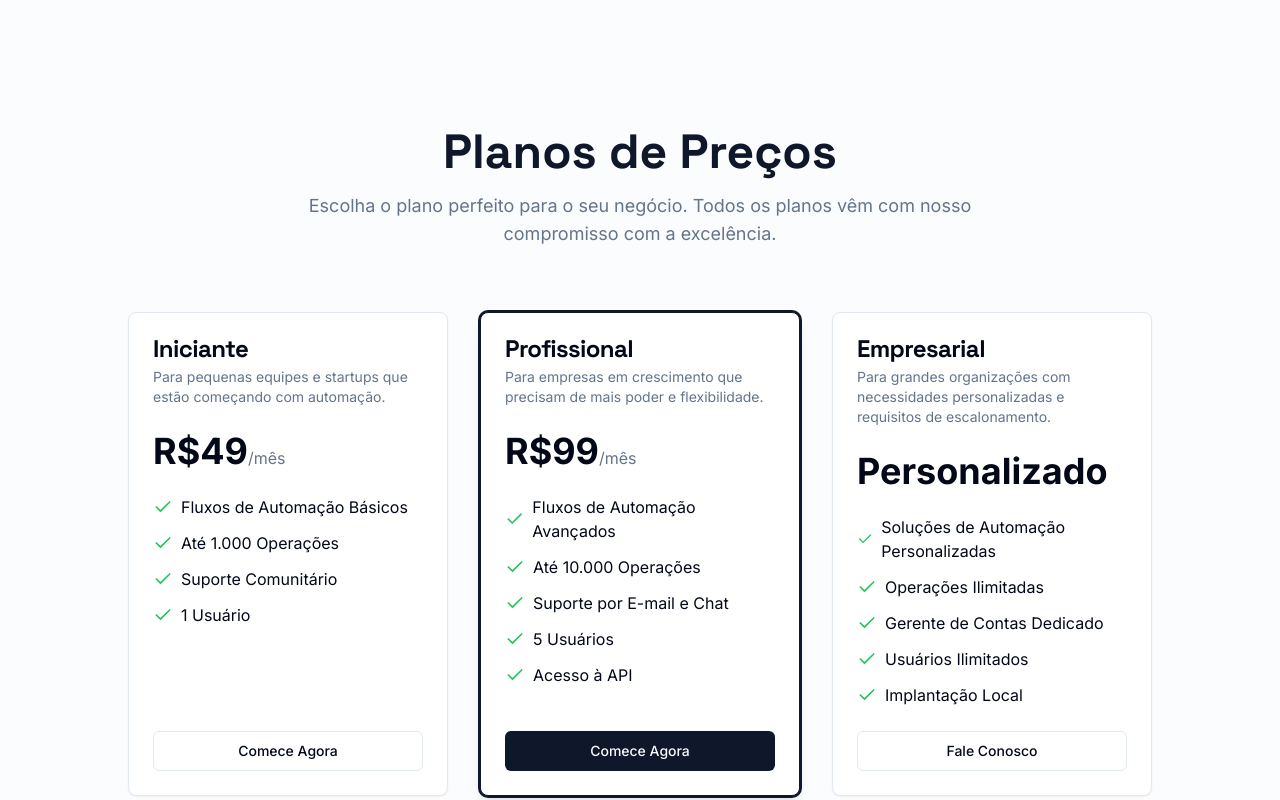
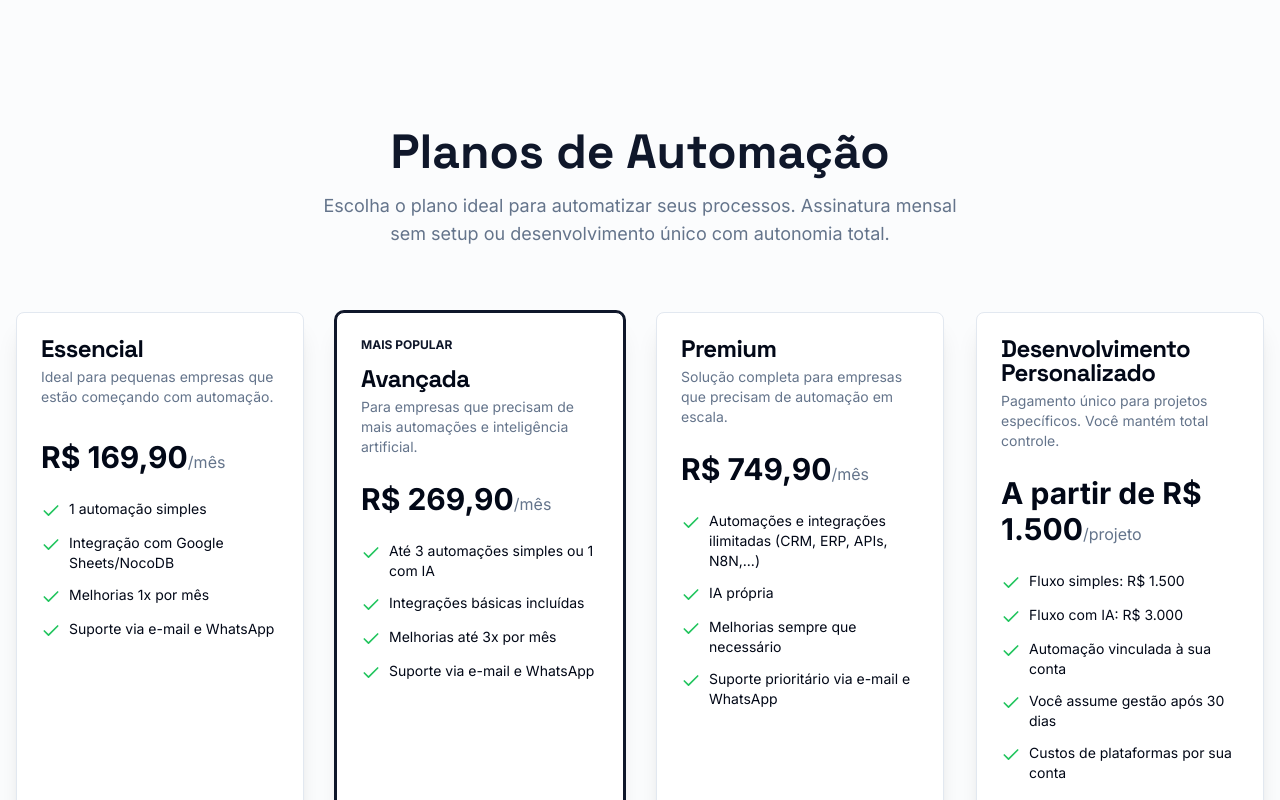
Before and after one commit to leiomandigital/lp_meca_automace_, a React (Vite) app: page / in a window 1280 px wide. Shown: the part 1640-2440 px from the top of the page. Built offline with nearby package versions, Linux system fonts and the light colour scheme.

Commit message:
Ajustado os planos

```diff
--- a/src/components/about-section.tsx
+++ b/src/components/about-section.tsx
@@ -63,7 +63,7 @@ export function AboutSection() {
             <img
               src="/automacao-processos.jpg"
               alt="Automação de processos empresariais"
-              className="rounded-lg shadow-2xl object-cover aspect-[3/2] w-full h-auto"
+              className="rounded-lg shadow-xl hover:shadow-2xl transition-shadow duration-300 object-cover aspect-[3/2] w-full h-auto"
             />
           </div>
         </div>
--- a/src/components/plans-section.tsx
+++ b/src/components/plans-section.tsx
@@ -12,85 +12,117 @@ import { cn } from "@/lib/utils";
 
 const plans = [
   {
-    name: "Iniciante",
-    price: "R$49",
+    name: "Essencial",
+    price: "R$ 169,90",
     pricePeriod: "/mês",
-    description: "Para pequenas equipes e startups que estão começando com automação.",
+    description:
+      "Ideal para pequenas empresas que estão começando com automação.",
     features: [
-      "Fluxos de Automação Básicos",
-      "Até 1.000 Operações",
-      "Suporte Comunitário",
-      "1 Usuário",
+      "1 automação simples",
+      "Integração com Google Sheets/NocoDB",
+      "Melhorias 1x por mês",
+      "Suporte via e-mail e WhatsApp",
     ],
     isPopular: false,
+    isSubscription: true,
   },
   {
-    name: "Profissional",
-    price: "R$99",
+    name: "Avançada",
+    price: "R$ 269,90",
     pricePeriod: "/mês",
-    description: "Para empresas em crescimento que precisam de mais poder e flexibilidade.",
+    description:
+      "Para empresas que precisam de mais automações e inteligência artificial.",
     features: [
-      "Fluxos de Automação Avançados",
-      "Até 10.000 Operações",
-      "Suporte por E-mail e Chat",
-      "5 Usuários",
-      "Acesso à API",
+      "Até 3 automações simples ou 1 com IA",
+      "Integrações básicas incluídas",
+      "Melhorias até 3x por mês",
+      "Suporte via e-mail e WhatsApp",
     ],
     isPopular: true,
+    isSubscription: true,
   },
   {
-    name: "Empresarial",
-    price: "Personalizado",
-    pricePeriod: "",
-    description: "Para grandes organizações com necessidades personalizadas e requisitos de escalonamento.",
+    name: "Premium",
+    price: "R$ 749,90",
+    pricePeriod: "/mês",
+    description:
+      "Solução completa para empresas que precisam de automação em escala.",
     features: [
-      "Soluções de Automação Personalizadas",
-      "Operações Ilimitadas",
-      "Gerente de Contas Dedicado",
-      "Usuários Ilimitados",
-      "Implantação Local",
+      "Automações e integrações ilimitadas (CRM, ERP, APIs, N8N,...)",
+      "IA própria",
+      "Melhorias sempre que necessário",
+      "Suporte prioritário via e-mail e WhatsApp",
     ],
     isPopular: false,
+    isSubscription: true,
+  },
+  {
+    name: "Desenvolvimento Personalizado",
+    price: "A partir de R$ 1.500",
+    pricePeriod: "/projeto",
+    description:
+      "Pagamento único para projetos específicos. Você mantém total controle.",
+    features: [
+      "Fluxo simples: R$ 1.500",
+      "Fluxo com IA: R$ 3.000",
+      "Automação vinculada à sua conta",
+      "Você assume gestão após 30 dias",
+      "Custos de plataformas por sua conta",
+    ],
+    isPopular: false,
+    isSubscription: false,
   },
 ];
 
 export function PlansSection() {
   return (
-    <section id="plans" className="py-24 sm:py-32 bg-secondary/30 overflow-hidden">
+    <section
+      id="plans"
+      className="py-24 sm:py-32 bg-secondary/30 overflow-hidden"
+    >
       <div className="container mx-auto px-4">
         <div className="text-center mb-16">
           <h2 className="font-headline text-4xl font-bold text-primary sm:text-5xl">
-            Planos de Preços
+            Planos de Automação
           </h2>
           <p className="mt-4 max-w-2xl mx-auto text-lg text-muted-foreground">
-            Escolha o plano perfeito para o seu negócio. Todos os planos vêm com nosso
-            compromisso com a excelência.
+            Escolha o plano ideal para automatizar seus processos. Assinatura
+            mensal sem setup ou desenvolvimento único com autonomia total.
           </p>
         </div>
 
-        <div className="grid grid-cols-1 md:grid-cols-2 lg:grid-cols-3 gap-8 max-w-5xl mx-auto">
+        <div className="grid grid-cols-1 md:grid-cols-2 lg:grid-cols-4 gap-8 max-w-7xl mx-auto">
           {plans.map((plan) => (
             <Card
               key={plan.name}
               className={cn(
-                "flex flex-col",
-                plan.isPopular && "border-primary ring-2 ring-primary shadow-lg"
+                "flex flex-col shadow-xl hover:shadow-2xl transition-shadow duration-300",
+                plan.isPopular && "border-primary ring-2 ring-primary"
               )}
             >
               <CardHeader>
+                {plan.isPopular && (
+                  <div className="text-xs font-semibold text-primary mb-2">
+                    MAIS POPULAR
+                  </div>
+                )}
                 <CardTitle className="font-headline">{plan.name}</CardTitle>
-                <CardDescription>{plan.description}</CardDescription>
+                <CardDescription className="min-h-[3rem]">
+                  {plan.description}
+                </CardDescription>
               </CardHeader>
               <CardContent className="flex-grow">
                 <div className="mb-6">
-                  <span className="text-4xl font-bold">{plan.price}</span>
-                  <span className="text-muted-foreground">{plan.pricePeriod}</span>
+                  <span className="text-3xl font-bold">{plan.price}</span>
+                  <span className="text-muted-foreground">
+                    {plan.pricePeriod}
+                  </span>
                 </div>
                 <ul className="space-y-3">
                   {plan.features.map((feature) => (
-                    <li key={feature} className="flex items-center gap-2">
-                      <Check className="h-5 w-5 text-green-500" />
-                      <span>{feature}</span>
+                    <li key={feature} className="flex items-start gap-2">
+                      <Check className="h-5 w-5 text-green-500 flex-shrink-0 mt-0.5" />
+                      <span className="text-sm">{feature}</span>
                     </li>
                   ))}
                 </ul>
@@ -100,7 +132,9 @@ export function PlansSection() {
                   className="w-full"
                   variant={plan.isPopular ? "default" : "outline"}
                 >
-                  {plan.name === 'Empresarial' ? 'Fale Conosco' : 'Comece Agora'}
+                  {plan.isSubscription
+                    ? "Assinar Agora"
+                    : "Solicitar Orçamento"}
                 </Button>
               </CardFooter>
             </Card>
--- a/src/components/testimonials-section.tsx
+++ b/src/components/testimonials-section.tsx
@@ -42,10 +42,10 @@ export function TestimonialsSection() {
       <div className="container mx-auto px-4">
         <div className="text-center mb-16">
           <h2 className="font-headline text-4xl font-bold text-primary sm:text-5xl">
-            Loved by Businesses Worldwide
+            O que dizem sobre nós
           </h2>
           <p className="mt-4 max-w-2xl mx-auto text-lg text-muted-foreground">
-            Don't just take our word for it. Here's what our clients have to say.
+            Não acredite apenas na nossa palavra. Veja o que nossos clientes têm a dizer.
           </p>
         </div>
 
```
